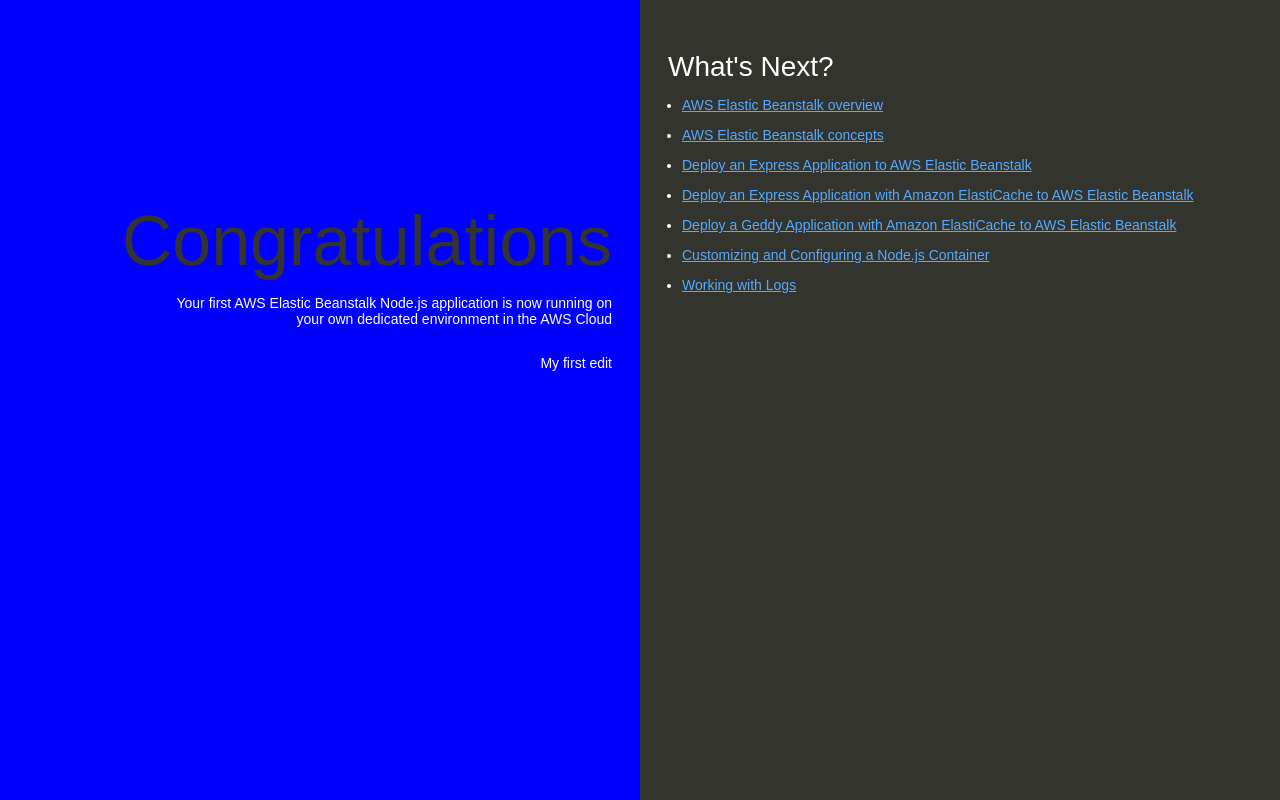
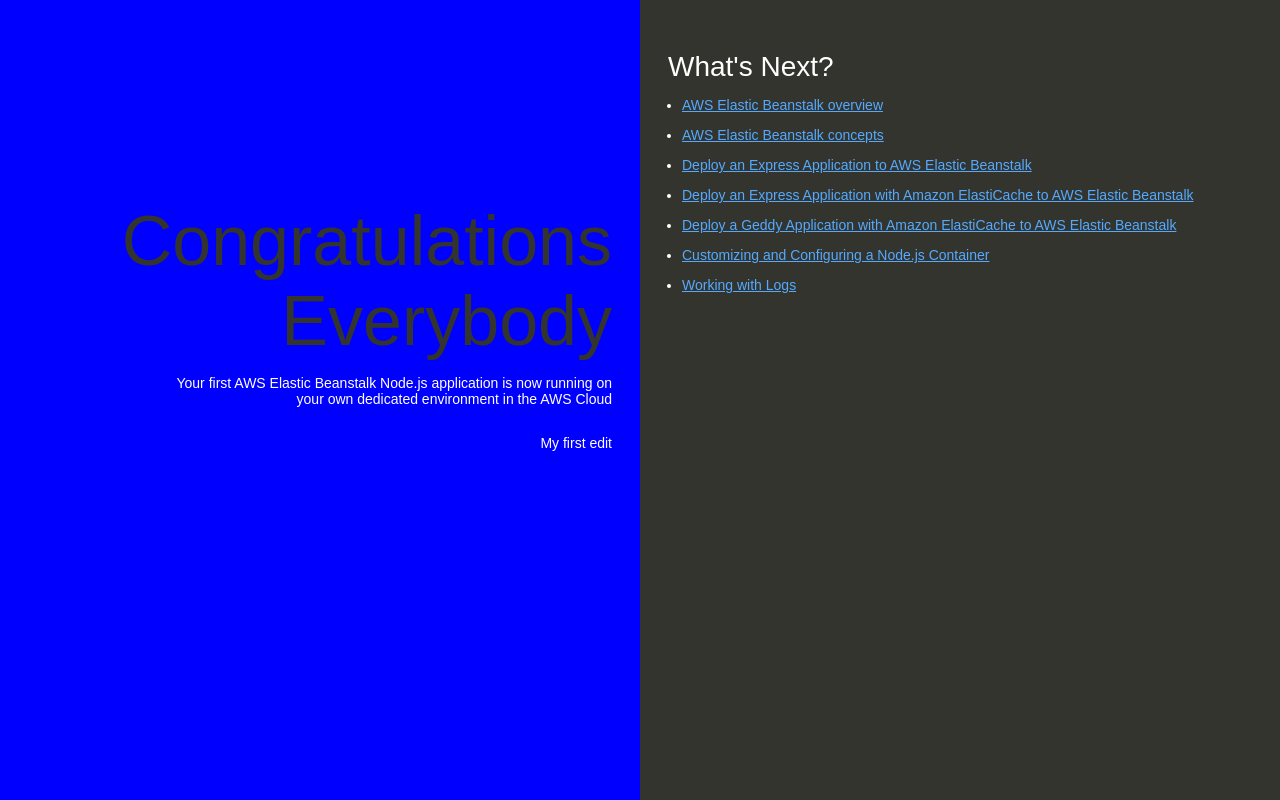
Before and after one commit to Olu-Moroti/MyNodeJSApp, a website: page index.html in a window 1280 px wide. Drawn offline with Linux system fonts and the light colour scheme.

Commit message:
Update index.html

```diff
--- a/index.html
+++ b/index.html
@@ -74,7 +74,7 @@
   </head>
   <body>
     <div class="textColumn">
-      <h1>Congratulations</h1>
+      <h1>Congratulations Everybody</h1>
       <p>Your first AWS Elastic Beanstalk Node.js application is now running on your own dedicated environment in the AWS Cloud</p>
       <p>My first edit</p>
     </div>
```
